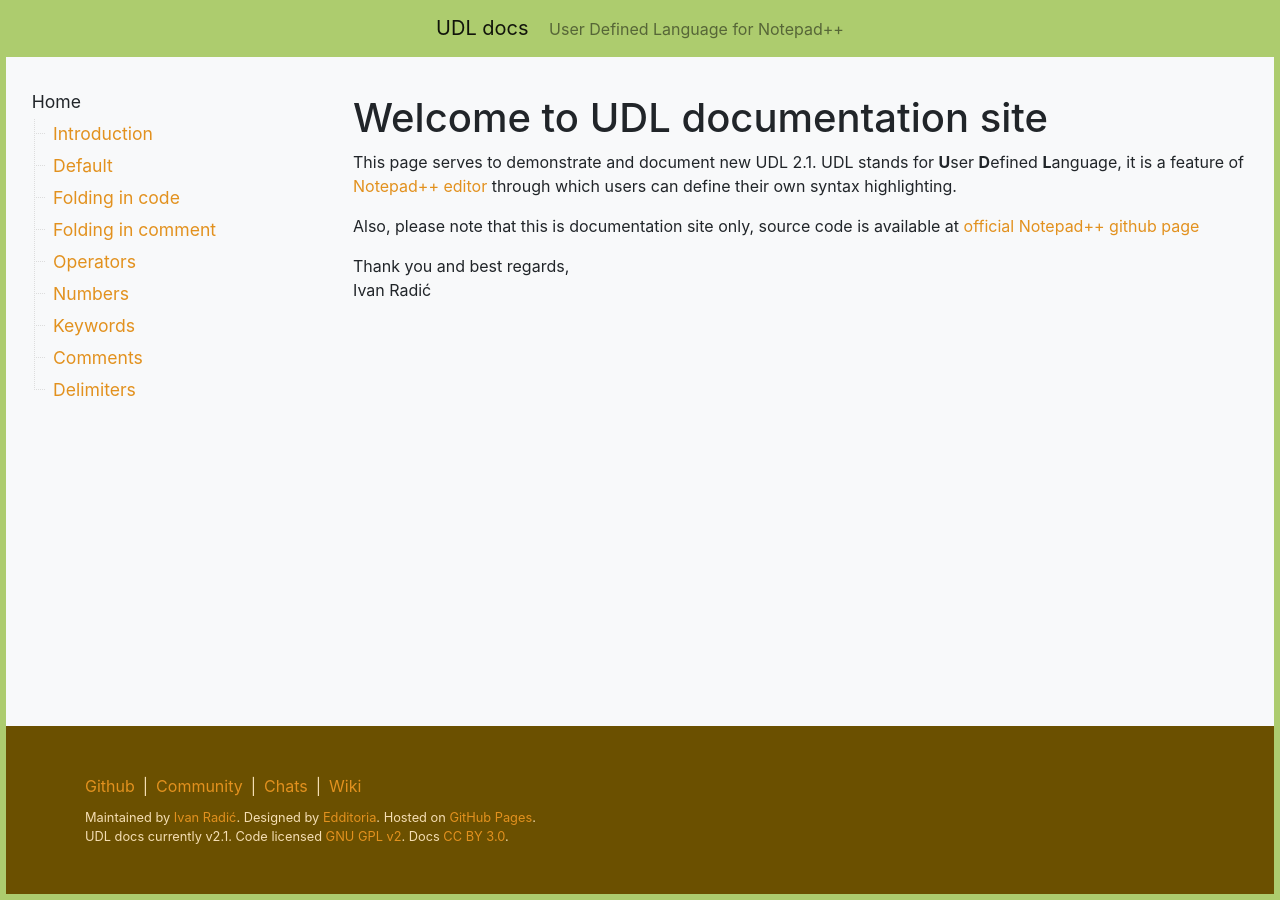
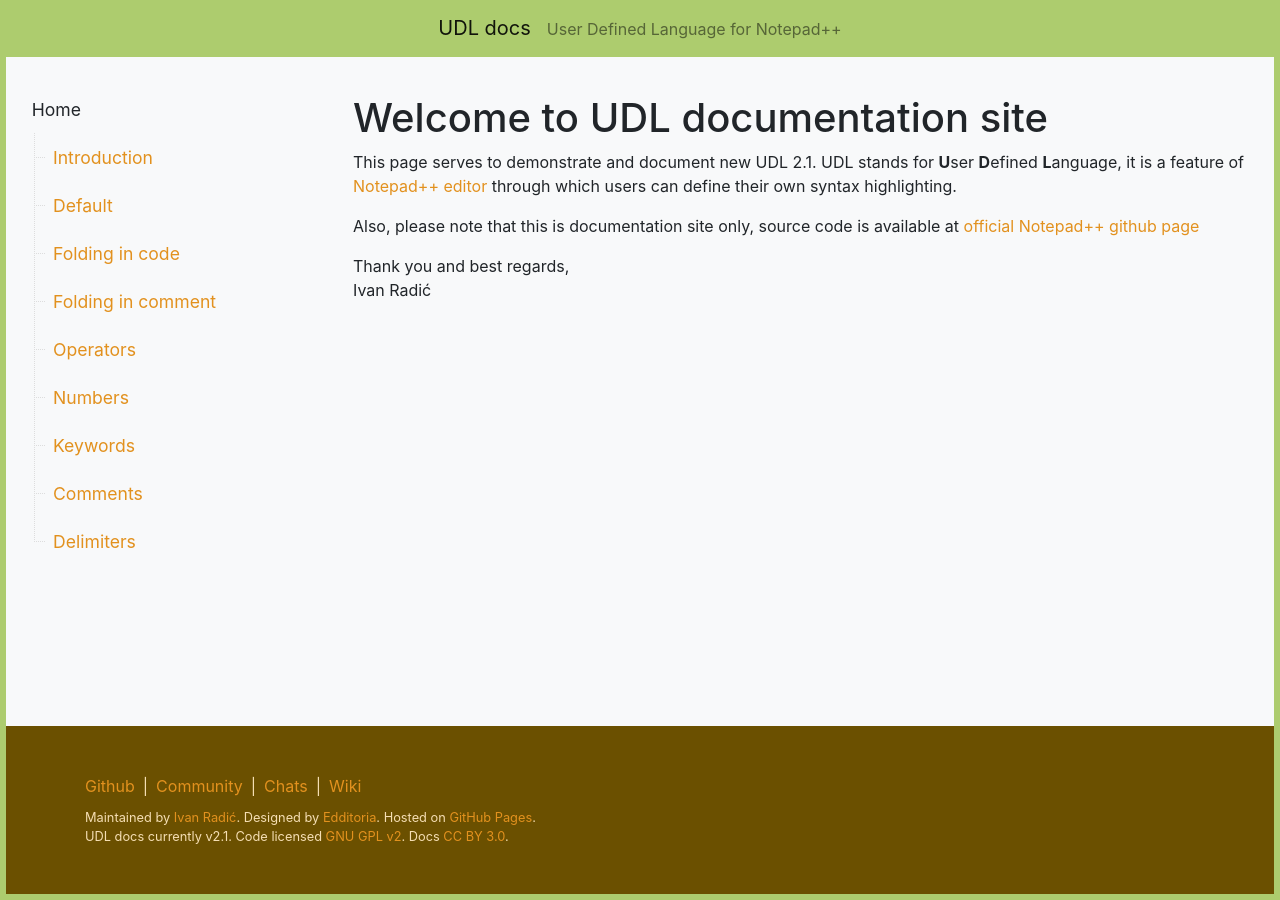
Before and after one commit to ivan-radic/udl-documentation, a Jekyll site: the page built from index.md, in a window 1280 px wide. Built offline with Jekyll 4.4.1, drawn with Linux system fonts in a browser that asks for light colours; our own code applies the rules of GitHub Pages for plain Markdown files.

Commit message:
integrate .nav-menu-side and .nav-menu into .nav-folder-menu ; css fine-tunes for better UI; little fine-tunes for dev

```diff
--- a/_includes/head.html
+++ b/_includes/head.html
@@ -3,7 +3,7 @@
 	<meta http-equiv="X-UA-Compatible" content="IE=edge">
 	{% seo %}
 	<meta name="viewport" content="width=device-width, initial-scale=1, shrink-to-fit=no">
-	<link rel="stylesheet" href="{{ '/assets/main.css' | relative_url }}">
+	<link rel="stylesheet" href="{{ '/assets/main.css?v=' | append: site.github.build_revision | relative_url }}">
 	{% include meta-theme-color.html %}
 	<!--[if lt IE 9]>
 		<script src="//cdnjs.cloudflare.com/ajax/libs/html5shiv/3.7.3/html5shiv.min.js"></script>
--- a/_includes/header.html
+++ b/_includes/header.html
@@ -1,6 +1,9 @@
 <header class="navbar navbar-expand navbar-light bg-primary flex-column fixed-top" role="banner">
 	<a href="{{ "/" | absolute_url }}">
-		<div class="navbar-brand">{{ site.title | default: site.github.repository_name }}</div>
-		<div class="navbar-text">{{ site.tagline | default: site.github.project_tagline }}</div>
+		<div class="navbar-brand">
+			{{ site.title | default: site.github.repository_name }}
+		</div><div class="navbar-text d-none d-sm-inline-block">
+			{{ site.tagline | default: site.github.project_tagline }}
+		</div>
 	</a>
 </header>
--- a/_layouts/default.html
+++ b/_layouts/default.html
@@ -12,7 +12,7 @@
 			<div class="row">
 
 				<div class="col-md-3 d-none d-lg-block pt-3">
-					<div class="nav-menu nav-menu-side sticky-sidebar">
+					<div class="nav-folder-menu sticky-sidebar">
 						{% include nav.html home_position='top' %}
 					</div>
 				</div>
@@ -30,7 +30,7 @@
 			<div class="row">
 				<div class="col d-lg-none">
 					<div class="container">
-						<div class="nav-menu nav-menu-bottom">
+						<div class="nav-folder-menu nav-folder-menu-bottom">
 							{% include nav.html home_position='bottom' %}
 						</div>
 					</div>
--- a/_sass/nav-folder-menu.scss
+++ b/_sass/nav-folder-menu.scss
@@ -1,41 +1,34 @@
-.nav-menu {
+.nav-folder-menu {
+	padding: 0 0 2rem 0;
 	ul {
 		display: inline-block;
 		list-style: none;
 		margin: 0;
 		padding: 0 0 0 2rem;
-		line-height: 2rem;
+		line-height: 3rem;
 	}
 	li {
 		position: relative;
 		font-size: 1.1rem;
 		&:before {
+			content: '';
 			position: absolute;
+			top: -1px;
 			left: -19px;
 			display: block;
-			content: '';
 			width: 11px;
+			height: 25px;
+			border-bottom: 1px dotted #ddd;
 			border-left: 1px dotted #ddd;
 		}
 		&:after {
+			content: '';
 			position: absolute;
 			left: -19px;
+			bottom: -6px;
 			display: block;
-			content: '';
 			height: 31px;
 			border-left: 1px dotted #ddd;
-		}
-	}
-}
-.nav-menu-side {
-	li {
-		&:before {
-			top: 1px;
-			height: 15px;
-			border-bottom: 1px dotted #ddd;
-		}
-		&:after {
-			bottom: -6px;
 		}
 		&:first-child {
 			margin: 0 0 0 -1.33rem;
@@ -53,29 +46,29 @@
 		}
 	}
 }
-.nav-menu-bottom {
+.nav-folder-menu-bottom {
+	padding: 1.5rem 0;
 	li {
 		&:before {
-			top: 16px;
-			height: 15px;
+			top: 1.5rem;
+			height: 27px;
 			border-top: 1px dotted #ddd;
+			border-bottom: none; // override .nav-folder-menu
 		}
 		&:after {
 			bottom: 15px;
+		}
+		&:first-child {
+			margin: 0;
+			&:before {
+				display: block; // override .nav-folder-menu
+			}
 		}
 		&:last-child {
 			margin: 0 0 0 -1.33rem;
 			&:before {
 				display: none;
 			}
-			&:after {
-				display: none;
-			}
-		}
-		&:first-child {
-			&:after {
-				display: none;
-			}
 		}
 	}
 }
--- a/assets/main.scss
+++ b/assets/main.scss
@@ -64,8 +64,8 @@ img {
 	}
 }
 
-// medium devices (tablets, 768px and up)
-@media (min-width: 768px) {
+// Small devices (landscape phones, 576px and up)
+@media (min-width: 576px) {
 	body {
 		border: 6px solid $npp-green;
 	}
```
Also changed, not shown: .stylelintrc.json (added).
